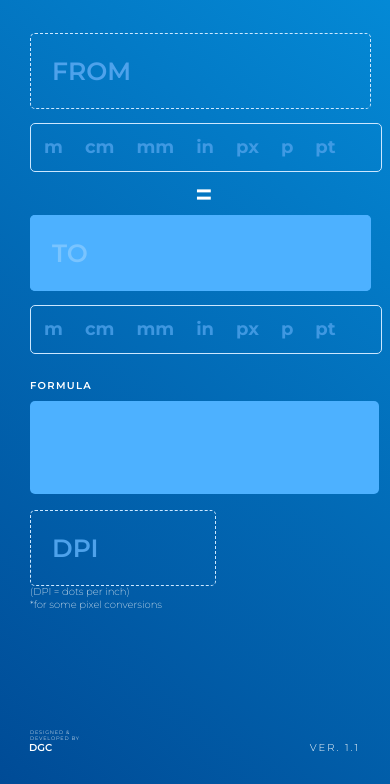
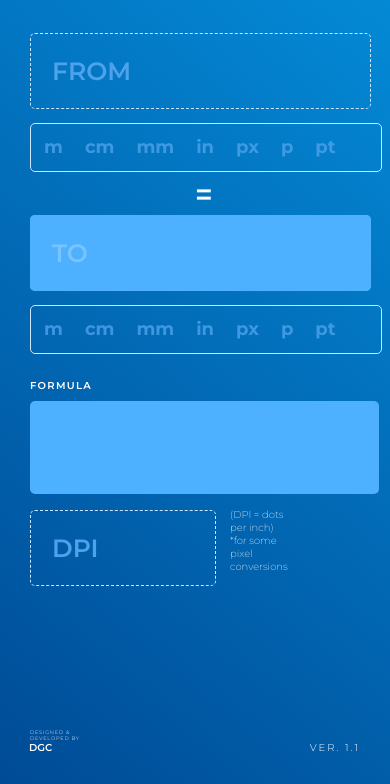
Before and after one commit to dcardines-design/weconvert, a plain HTML site: page index.html in a window 390 px wide. Shown: the part 60-844 px from the top of the page. Drawn offline with Linux system fonts and the light colour scheme.

Commit message:
Update stylesheet.css

```diff
--- a/stylesheet.css
+++ b/stylesheet.css
@@ -463,7 +463,8 @@ li {
   font-size: 10px;
   font-weight: 200;
   position: absolute;
-  top: 65px;
+  top: -12px;
+  left: 200px;
   color: #fff;
 }
 
```
